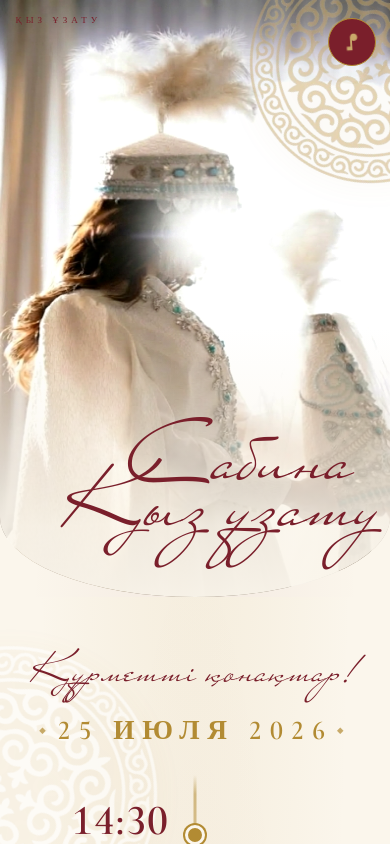
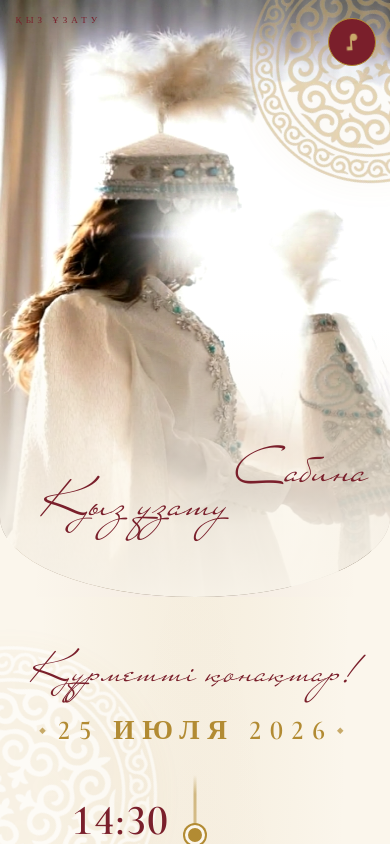
Before and after one commit to usern23/kyz-uzatu, a React (Vite) app: page / in a window 390 px wide. Shown: the top 844 px of the page. Built offline with nearby package versions, Linux system fonts and the light colour scheme.

Commit message:
fix: hero text responsive — smaller font on mobile (≤559px)

```diff
--- a/src/styles.css
+++ b/src/styles.css
@@ -288,6 +288,19 @@ section.reveal {
   text-align: left;
   padding-left: 15%;
   margin: 0;
+}
+
+/* Адаптив: на телефонах уменьшаем шрифт героя чтобы текст влезал */
+@media (max-width: 559px) {
+  .bride-name {
+    font-size: clamp(40px, 13.5vw, 56px);
+    padding-right: 6%;
+    margin: 0 0 -0.25em 0;
+  }
+  .kyz-uzatu-line {
+    font-size: clamp(40px, 13.5vw, 56px);
+    padding-left: 10%;
+  }
 }
 
 .hero-divider {
```
